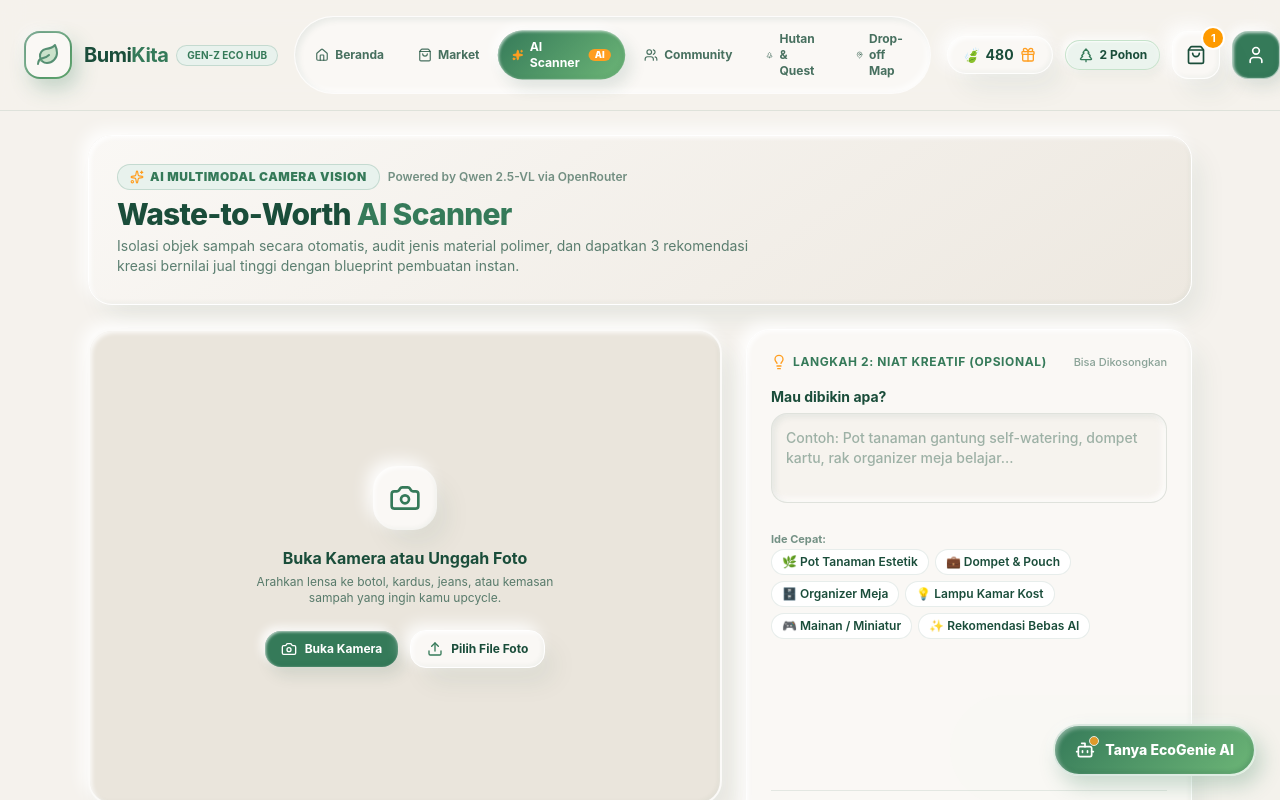
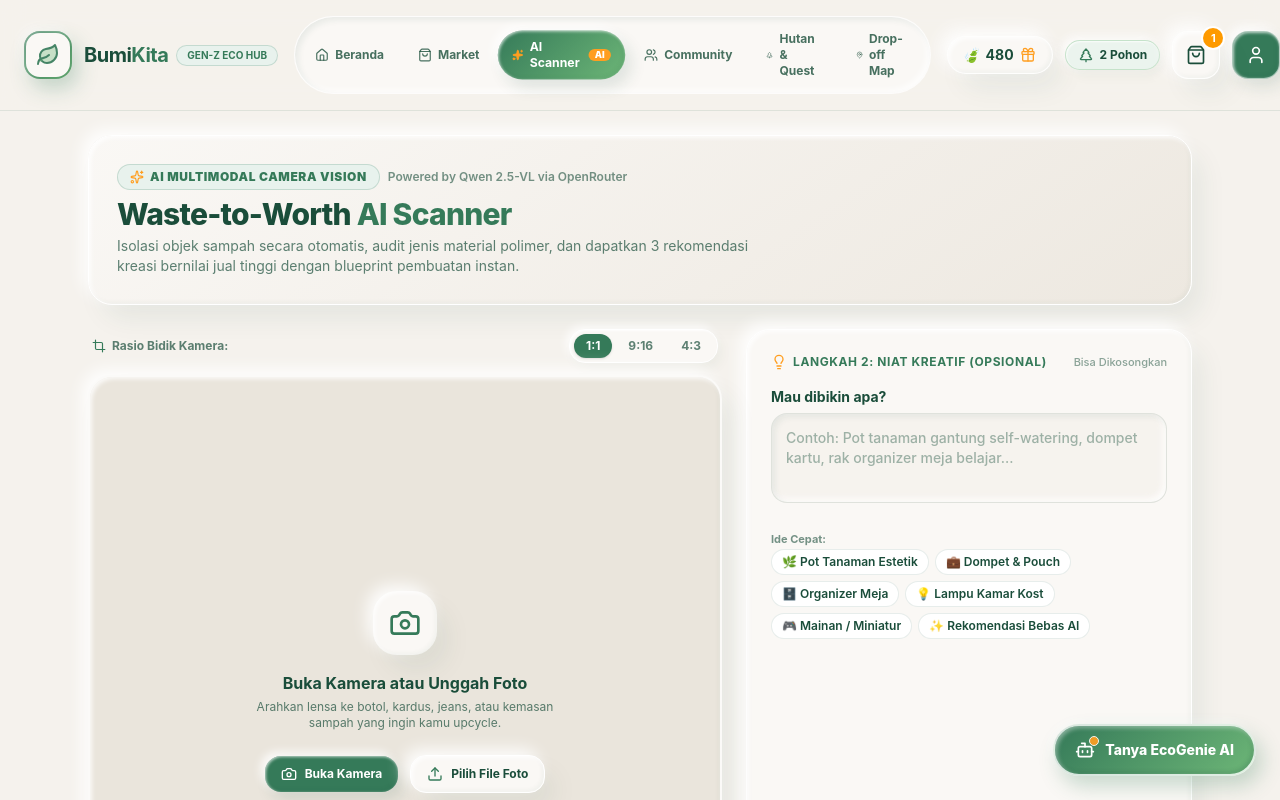
Before and after one commit to adityapramid25/bumikita, a Next.js app: page /scanner in a window 1280 px wide. Shown: the top 800 px of the page. Built offline with nearby package versions, Linux system fonts and the light colour scheme.

Commit message:
feat(scanner): add aspect ratio cropping for capture
Implement dynamic canvas cropping to support 1:1, 9:16, and 4:3 aspect ratios during the waste capture process, ensuring better input formatting for AI analysis.

```diff
--- a/src/components/scanner/WasteToWorthScanner.tsx
+++ b/src/components/scanner/WasteToWorthScanner.tsx
@@ -30,7 +30,8 @@ import {
   ArrowRight,
   ShieldCheck,
   Layers,
-  HelpCircle
+  HelpCircle,
+  Crop
 } from 'lucide-react';
 
 const SUGGESTION_CHIPS = [
@@ -135,6 +136,7 @@ export default function WasteToWorthScanner() {
   const [cameraError, setCameraError] = useState<string | null>(null);
   const [isCameraConnecting, setIsCameraConnecting] = useState(false);
   const [hasMultipleCameras, setHasMultipleCameras] = useState(false);
+  const [aspectRatio, setAspectRatio] = useState<'1:1' | '9:16' | '4:3'>('1:1');
 
   // Analysis Result States
   const [analysisResult, setAnalysisResult] = useState<WasteAnalysisResult | null>(null);
@@ -256,19 +258,72 @@ export default function WasteToWorthScanner() {
     if (!videoRef.current) return;
     const video = videoRef.current;
 
-    const tempCanvas = document.createElement('canvas');
-    tempCanvas.width = video.videoWidth || 640;
-    tempCanvas.height = video.videoHeight || 480;
-    const ctx = tempCanvas.getContext('2d');
+    const canvas = document.createElement('canvas');
+    const ctx = canvas.getContext('2d');
     if (!ctx) return;
 
-    ctx.drawImage(video, 0, 0, tempCanvas.width, tempCanvas.height);
-    const rawData = tempCanvas.toDataURL('image/jpeg', 0.9);
+    // Calculate target dimensions based on selected ratio (WYSIWYG crop)
+    let targetWidth = video.videoWidth || 640;
+    let targetHeight = video.videoHeight || 480;
+    let sourceX = 0;
+    let sourceY = 0;
 
+    if (aspectRatio === '1:1') {
+      const size = Math.min(video.videoWidth, video.videoHeight);
+      targetWidth = size;
+      targetHeight = size;
+      sourceX = (video.videoWidth - size) / 2;
+      sourceY = (video.videoHeight - size) / 2;
+    } else if (aspectRatio === '9:16') {
+      // Height priority portrait crop
+      const targetRatio = 9 / 16;
+      const currentRatio = video.videoWidth / video.videoHeight;
+      if (currentRatio > targetRatio) {
+        // Wider than 9:16 (e.g. landscape webcam), crop width symmetrically
+        targetWidth = Math.round((video.videoHeight * 9) / 16);
+        targetHeight = video.videoHeight;
+        sourceX = Math.round((video.videoWidth - targetWidth) / 2);
+        sourceY = 0;
+      } else {
+        // Taller than 9:16, crop height symmetrically
+        targetWidth = video.videoWidth;
+        targetHeight = Math.round((video.videoWidth * 16) / 9);
+        sourceX = 0;
+        sourceY = Math.round((video.videoHeight - targetHeight) / 2);
+      }
+    } else if (aspectRatio === '4:3') {
+      const targetRatio = 4 / 3;
+      const currentRatio = video.videoWidth / video.videoHeight;
+      if (currentRatio > targetRatio) {
+        // Wider than 4:3, crop width symmetrically
+        targetWidth = Math.round((video.videoHeight * 4) / 3);
+        targetHeight = video.videoHeight;
+        sourceX = Math.round((video.videoWidth - targetWidth) / 2);
+        sourceY = 0;
+      } else {
+        // Taller than 4:3 (e.g. portrait camera), crop height symmetrically
+        targetWidth = video.videoWidth;
+        targetHeight = Math.round((video.videoWidth * 3) / 4);
+        sourceX = 0;
+        sourceY = Math.round((video.videoHeight - targetHeight) / 2);
+      }
+    }
+
+    canvas.width = targetWidth;
+    canvas.height = targetHeight;
+
+    // Draw ONLY the cropped frame that matches the on-screen preview
+    ctx.drawImage(
+      video,
+      sourceX, sourceY, targetWidth, targetHeight,
+      0, 0, targetWidth, targetHeight
+    );
+
+    const croppedBase64 = canvas.toDataURL('image/jpeg', 0.90);
     stopCamera();
 
-    // Optimize to max 1024x1024 WebP
-    const optimized = await preprocessImage(rawData);
+    // Optimize to max 1024x1024
+    const optimized = await preprocessImage(croppedBase64);
     setSelectedImage(optimized);
   };
 
@@ -576,8 +631,41 @@ export default function WasteToWorthScanner() {
       {stage === 'capture' && (
         <div className="grid grid-cols-1 lg:grid-cols-12 gap-6">
           {/* Left / Top Viewfinder Area (7 Cols) */}
-          <div className="lg:col-span-7 space-y-4">
-            <div className="relative w-full aspect-[4/3] bg-[#EAE5DC] rounded-3xl overflow-hidden shadow-clay-card border-2 border-white/80 flex items-center justify-center">
+          <div className="lg:col-span-7 space-y-3">
+            {/* Tactile Clay Aspect Ratio Switcher */}
+            <div className="flex items-center justify-between gap-2 px-1">
+              <span className="text-xs font-bold text-[#1A4D3A]/70 flex items-center gap-1.5">
+                <Crop className="w-3.5 h-3.5 text-[#357A59]" />
+                Rasio Bidik Kamera:
+              </span>
+              <div className="inline-flex items-center p-1 rounded-2xl bg-[#FAF8F5] border border-white shadow-clay-sm gap-1">
+                {(['1:1', '9:16', '4:3'] as const).map((ratio) => {
+                  const isActive = aspectRatio === ratio;
+                  const label = ratio === '1:1' ? '1:1 Persegi' : ratio === '9:16' ? '9:16 Portrait' : '4:3 Lanskap';
+                  return (
+                    <button
+                      key={ratio}
+                      type="button"
+                      onClick={() => setAspectRatio(ratio)}
+                      className={`px-3 py-1 rounded-xl text-xs font-bold transition-all cursor-pointer ${
+                        isActive
+                          ? 'bg-[#357A59] text-white shadow-sm'
+                          : 'text-[#1A4D3A]/70 hover:text-[#1A4D3A] hover:bg-[#EAE5DC]/50'
+                      }`}
+                      title={`Ubah rasio ke ${label}`}
+                    >
+                      {ratio}
+                    </button>
+                  );
+                })}
+              </div>
+            </div>
+
+            <div className={`relative w-full ${
+              aspectRatio === '1:1' ? 'aspect-square' :
+              aspectRatio === '9:16' ? 'aspect-[9/16] max-h-[520px] mx-auto' :
+              'aspect-[4/3]'
+            } bg-[#EAE5DC] rounded-3xl overflow-hidden shadow-clay-card border-2 border-white/80 flex items-center justify-center transition-all duration-300`}>
               {/* State A: Live Camera Active */}
               {isCameraActive && (
                 <div className="relative w-full h-full">
```
